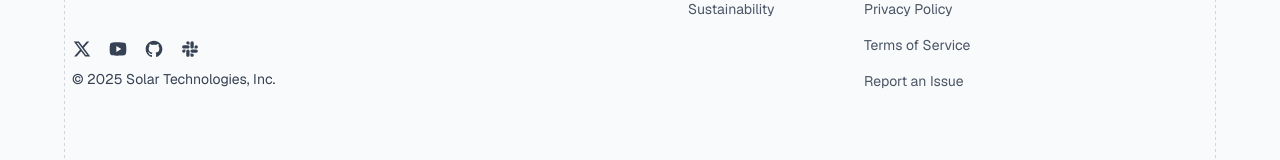
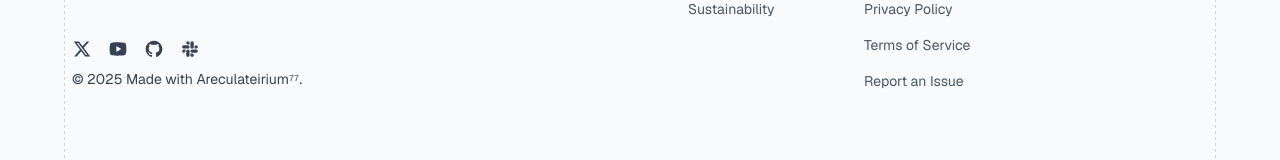
Before and after one commit to telluricaquarian/aclr77, a Next.js app: page / in a window 1280 px wide. Shown: the part 6578-6738 px from the top of the page. Built offline with nearby package versions, Linux system fonts and the light colour scheme.

Commit message:
update Footer.tsx — refined copyright and brand signature

```diff
--- a/src/components/ui/Footer.tsx
+++ b/src/components/ui/Footer.tsx
@@ -184,7 +184,7 @@ const Footer = () => {
               </Link>
             </div>
             <div className="ml-2 hidden text-sm text-gray-700 lg:inline">
-              &copy; {CURRENT_YEAR} Solar Technologies, Inc.
+              &copy; {CURRENT_YEAR} Made with Areculateirium⁷⁷.
             </div>
           </div>
         </div>
```
